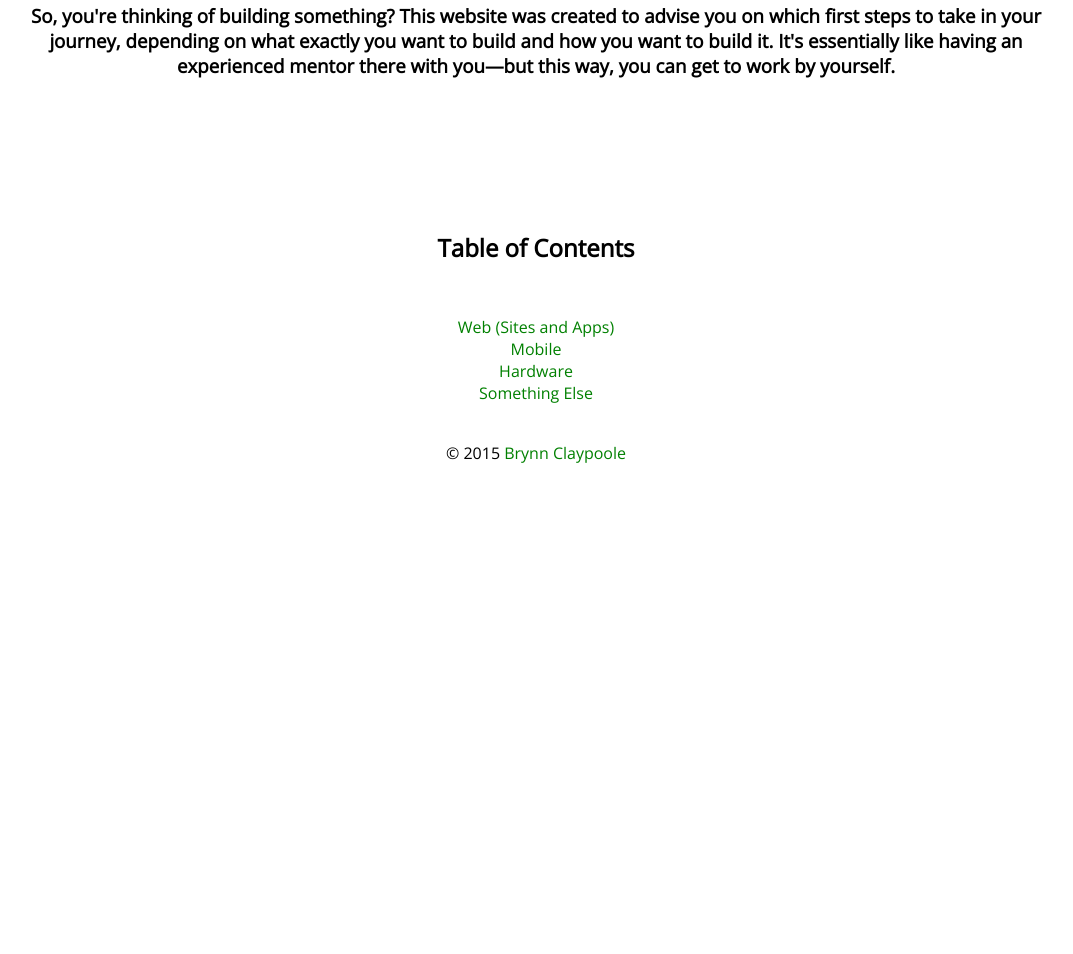
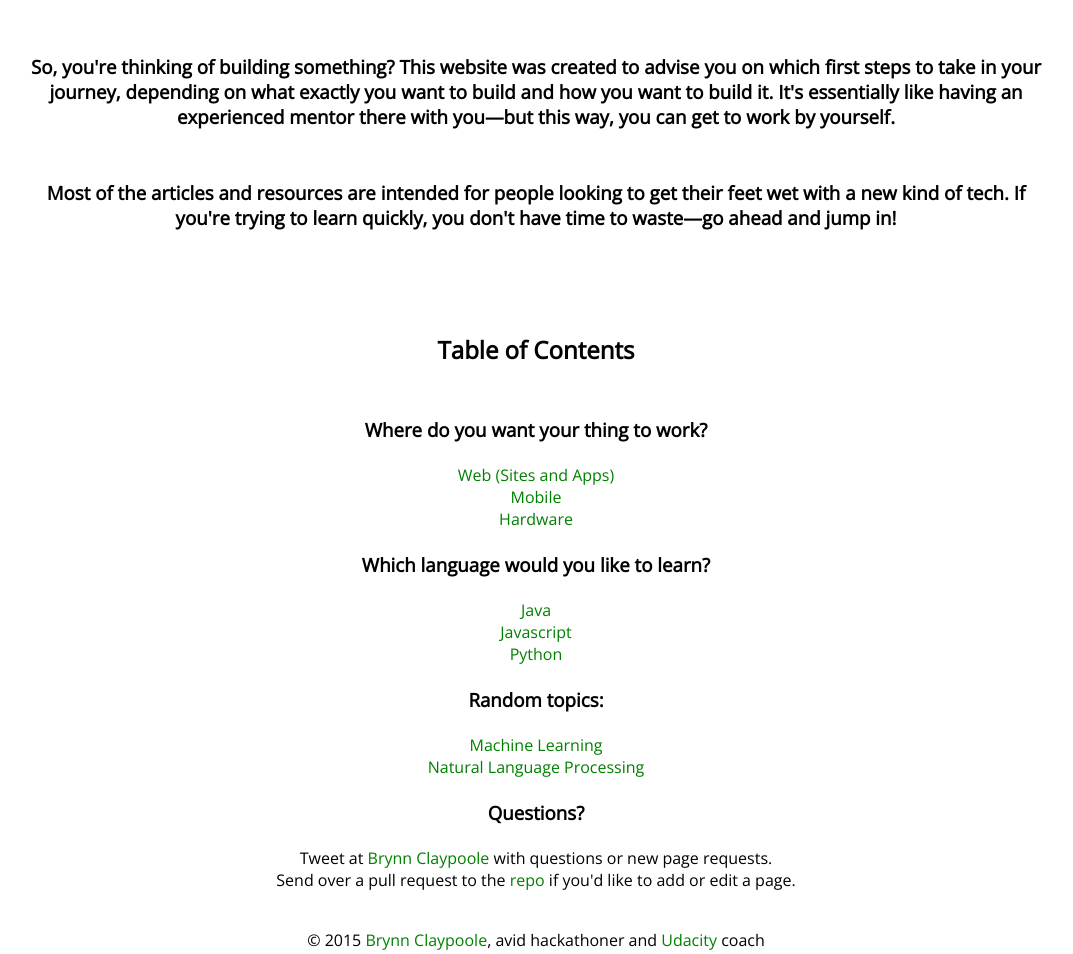
Before and after one commit to bclay/project-starter, a plain HTML site: page index.html in a window 1280 px wide. Shown: the part 373-1327 px from the top of the page, without its empty margins (104-1177 px from the left). Before the commit the page ends 875 px from the top, so only its background shows below. Drawn offline with nearby package versions, Linux system fonts and the light colour scheme.

Commit message:
added sections to toc

```diff
--- a/assets/css/global.css
+++ b/assets/css/global.css
@@ -36,13 +36,17 @@ header h2 {
 	margin: 6% 10% 3%;
 }
 
+.intro p{
+	padding-top: 5%;
+}
+
 .toc{
 	margin: 3% 10% 3%;
 }
 
 .toc h2{
 	margin: 5%;
-	margin-top: 15%;
+	margin-top: 10%;
 }
 
 footer{
--- a/index.html
+++ b/index.html
@@ -13,18 +13,39 @@
 		<h2>Ready to embark on a coding adventure?</h2>
 	</header>
 	<div class="intro">
-		<h3>So, you're thinking of building something? This website was created to advise you on which first steps to take in your journey, depending on what exactly you want to build and how you want to build it. It's essentially like having an experienced mentor there with you—but this way, you can get to work by yourself.</h3>
+		<h3><p>So, you're thinking of building something? This website was created to advise you on which first steps to take in your journey, depending on what exactly you want to build and how you want to build it. It's essentially like having an experienced mentor there with you—but this way, you can get to work by yourself.</p>
+
+		<p>Most of the articles and resources are intended for people looking to get their feet wet with a new kind of tech. If you're trying to learn quickly, you don't have time to waste—go ahead and jump in!
+		</p></h3>
 	</div>
 
 	<div class="toc">
 		<h2>Table of Contents</h2>
-		<p><a href="/unlucky">Web (Sites and Apps)</a></p>
-		<p><a href="/unlucky">Mobile</a></p>
-		<p><a href="/unlucky">Hardware</a></p>
-		<p><a href="/unlucky">Something Else</a></p>
+		<h3>Where do you want your thing to work?</h3>
+		<br>
+		<p><a href="unlucky.html">Web (Sites and Apps)</a></p>
+		<p><a href="unlucky.html">Mobile</a></p>
+		<p><a href="unlucky.html">Hardware</a></p>
+		<br>
+		<h3>Which language would you like to learn?</h3>
+		<br>
+		<p><a href="unlucky.html">Java</a></p>
+		<p><a href="unlucky.html">Javascript</a></p>
+		<p><a href="unlucky.html">Python</a></p>
+		<br>
+		<h3>Random topics:</h3>
+		<br>
+		<p><a href="unlucky.html">Machine Learning</a></p>
+		<p><a href="unlucky.html">Natural Language Processing</a></p>
+		<br>
+		<h3>Questions?</h3>
+		<br>
+		<p>Tweet at <a href="https://twitter.com/bclaypoole">Brynn Claypoole</a> with questions or new page requests.</p>
+		<p>Send over a pull request to the <a href="unlucky.html">repo</a> if you'd like to add or edit a page.</p>
+
 	</div>
 	<footer>
-		<p>© 2015 <a href="https://twitter.com/bclaypoole">Brynn Claypoole</a></p>
+		<p>© 2015 <a href="https://github.com/bclay/">Brynn Claypoole</a>, avid hackathoner and <a href="https://www.udacity.com/">Udacity</a> coach</p>
 	</footer>
 </body>
 </html>
```
